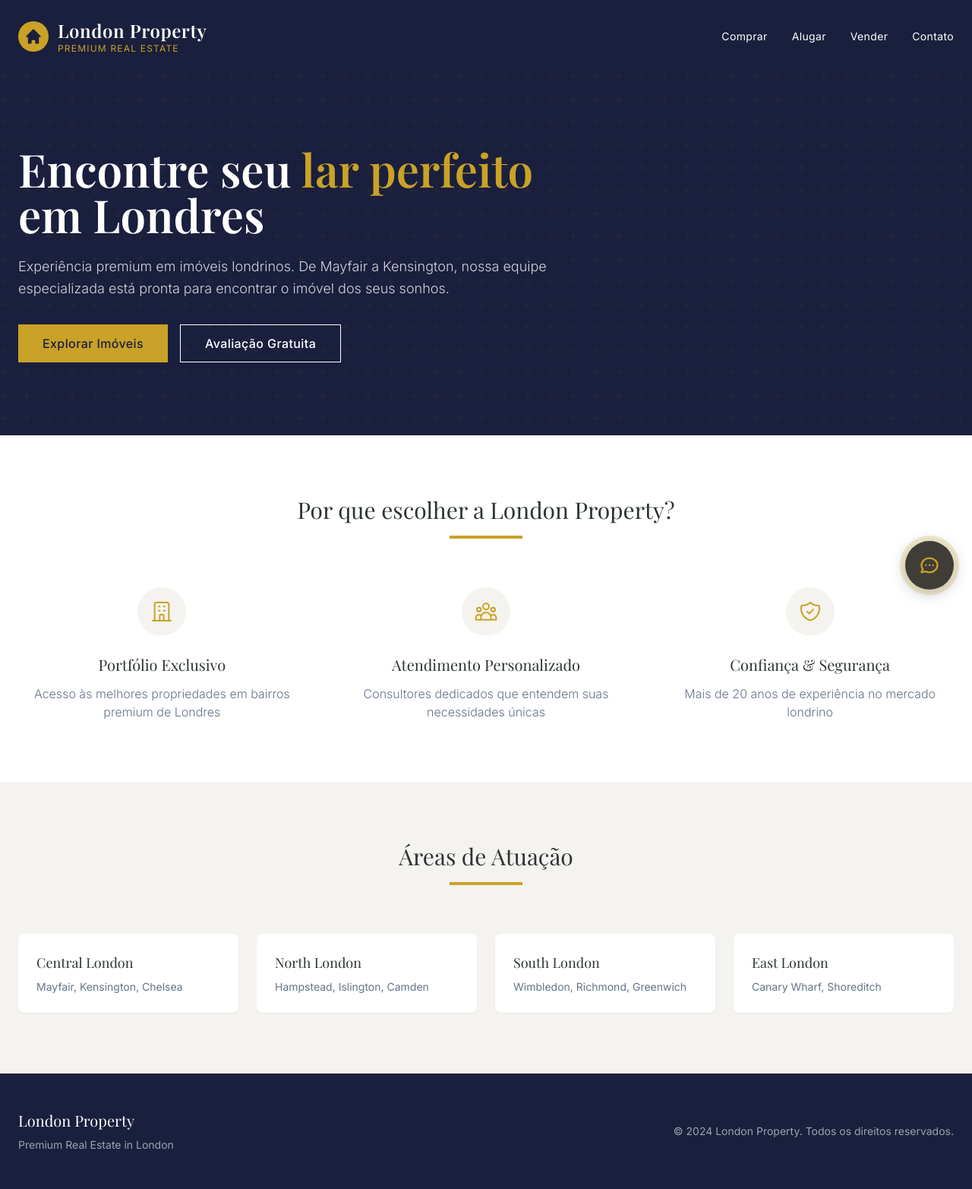
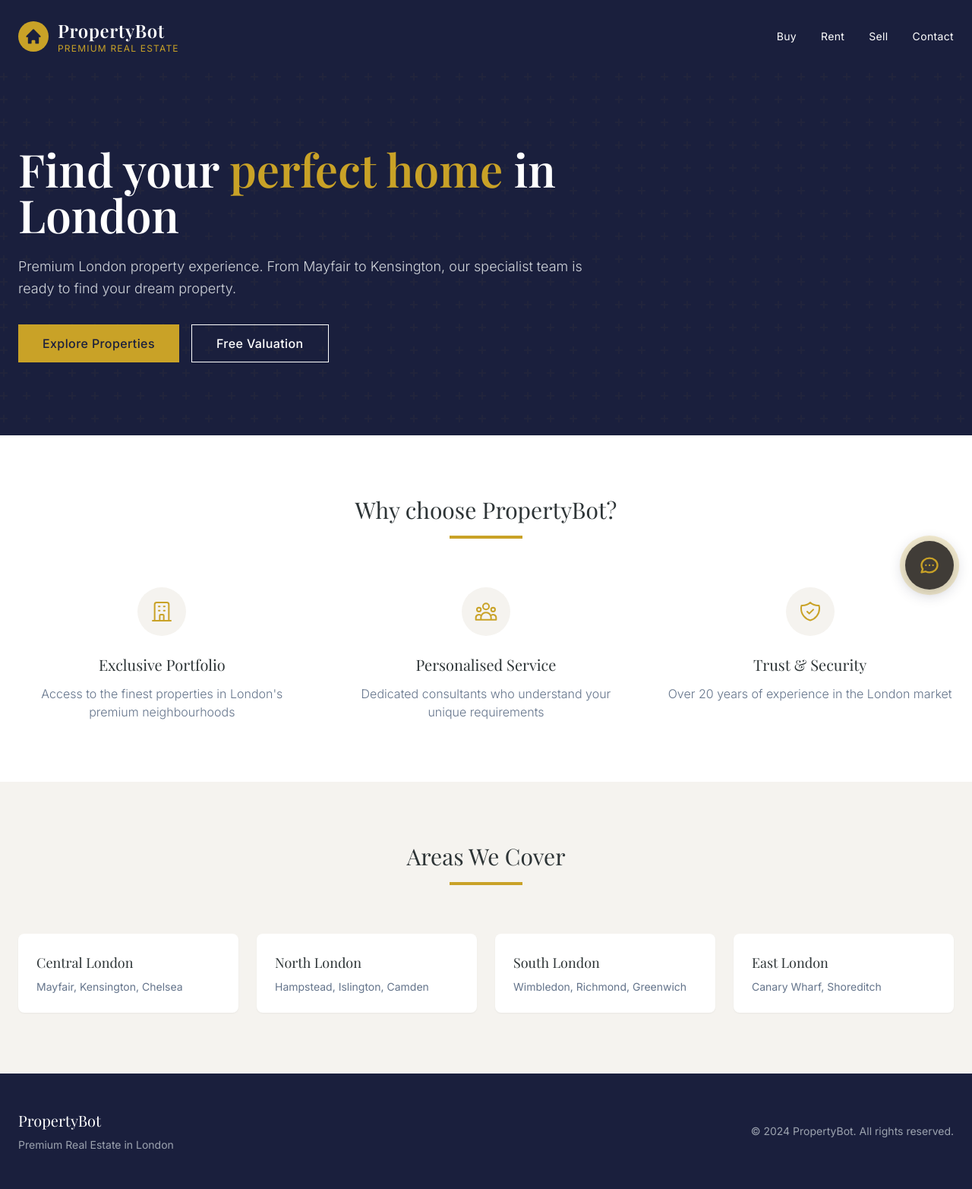
Before and after one commit to MaiconJonatha/imob-chatbot, a FastAPI app: page / in a window 1280 px wide. Shown: the whole page at 76% size. Run offline with FastAPI, Linux system fonts and the light colour scheme; some libraries are stand-ins or nearby versions.

Commit message:
Translate all remaining Portuguese text to English
- Translate index.html completely to British English
- Change CSV validation values from Sim/Não to Yes/No
- Change admin panel date format from pt-BR to en-GB
- Update index.html with Sophie photo and PropertyBot branding

Co-Authored-By: Claude Opus 4.5 <noreply@anthropic.com>

```diff
--- a/backend/main.py
+++ b/backend/main.py
@@ -327,8 +327,8 @@ def save_lead_to_csv(lead_data: dict, email_valid: bool, postcode_valid: bool):
             lead_data.get("orcamento", ""),
             lead_data.get("postcode", ""),
             lead_data.get("detalhes_adicionais", ""),
-            "Sim" if email_valid else "Não",
-            "Sim" if postcode_valid else "Não"
+            "Yes" if email_valid else "No",
+            "Yes" if postcode_valid else "No"
         ])
 
 
@@ -551,7 +551,7 @@ ADMIN_HTML = """
                 }
 
                 tbody.innerHTML = data.leads.reverse().map(lead => {
-                    const date = new Date(lead.timestamp).toLocaleDateString('pt-BR', {
+                    const date = new Date(lead.timestamp).toLocaleDateString('en-GB', {
                         day: '2-digit',
                         month: '2-digit',
                         year: 'numeric',
@@ -565,8 +565,8 @@ ADMIN_HTML = """
                         'sell': 'bg-purple-100 text-purple-800'
                     }[lead.tipo_interesse?.toLowerCase()] || 'bg-gray-100 text-gray-800';
 
-                    const emailValid = lead.email_valido === 'Sim';
-                    const postcodeValid = lead.postcode_valido === 'Sim';
+                    const emailValid = lead.email_valido === 'Yes';
+                    const postcodeValid = lead.postcode_valido === 'Yes';
 
                     const interestText = {'buy': 'buying', 'rent': 'renting', 'sell': 'selling'}[lead.tipo_interesse?.toLowerCase()] || 'property';
                     const whatsappMsg = encodeURIComponent(`Hello ${lead.nome}! I hope you're well. I noticed you're interested in ${interestText} in the ${lead.postcode || 'London'} area. I'm Sophie from PropertyBot and would love to assist you. Would you be available for a quick chat?`);
--- a/frontend/templates/index.html
+++ b/frontend/templates/index.html
@@ -1,9 +1,9 @@
 <!DOCTYPE html>
-<html lang="pt-BR">
+<html lang="en-GB">
 <head>
     <meta charset="UTF-8">
     <meta name="viewport" content="width=device-width, initial-scale=1.0">
-    <title>London Property Agent | Sua Imobiliária em Londres</title>
+    <title>PropertyBot | Premium London Estate Agency</title>
     <script src="https://cdn.tailwindcss.com"></script>
     <link rel="preconnect" href="https://fonts.googleapis.com">
     <link rel="preconnect" href="https://fonts.gstatic.com" crossorigin>
@@ -43,15 +43,15 @@
                         </svg>
                     </div>
                     <div>
-                        <h1 class="font-serif text-2xl font-semibold tracking-wide">London Property</h1>
+                        <h1 class="font-serif text-2xl font-semibold tracking-wide">PropertyBot</h1>
                         <p class="text-london-gold text-xs tracking-widest uppercase">Premium Real Estate</p>
                     </div>
                 </div>
                 <nav class="hidden md:flex space-x-8 text-sm tracking-wide">
-                    <a href="#" class="hover:text-london-gold transition-colors">Comprar</a>
-                    <a href="#" class="hover:text-london-gold transition-colors">Alugar</a>
-                    <a href="#" class="hover:text-london-gold transition-colors">Vender</a>
-                    <a href="#" class="hover:text-london-gold transition-colors">Contato</a>
+                    <a href="#" class="hover:text-london-gold transition-colors">Buy</a>
+                    <a href="#" class="hover:text-london-gold transition-colors">Rent</a>
+                    <a href="#" class="hover:text-london-gold transition-colors">Sell</a>
+                    <a href="#" class="hover:text-london-gold transition-colors">Contact</a>
                 </nav>
             </div>
         </div>
@@ -65,18 +65,18 @@
         <div class="container mx-auto px-6 relative z-10">
             <div class="max-w-3xl">
                 <h2 class="font-serif text-5xl md:text-6xl font-semibold leading-tight mb-6">
-                    Encontre seu <span class="text-london-gold">lar perfeito</span> em Londres
+                    Find your <span class="text-london-gold">perfect home</span> in London
                 </h2>
                 <p class="text-lg text-gray-300 mb-8 font-light leading-relaxed">
-                    Experiência premium em imóveis londrinos. De Mayfair a Kensington,
-                    nossa equipe especializada está pronta para encontrar o imóvel dos seus sonhos.
+                    Premium London property experience. From Mayfair to Kensington,
+                    our specialist team is ready to find your dream property.
                 </p>
                 <div class="flex flex-wrap gap-4">
                     <button class="bg-london-gold text-london-navy px-8 py-3 font-medium tracking-wide hover:bg-yellow-500 transition-colors">
-                        Explorar Imóveis
+                        Explore Properties
                     </button>
                     <button class="border border-white px-8 py-3 font-medium tracking-wide hover:bg-white hover:text-london-navy transition-all">
-                        Avaliação Gratuita
+                        Free Valuation
                     </button>
                 </div>
             </div>
@@ -87,7 +87,7 @@
     <section class="py-20 bg-white">
         <div class="container mx-auto px-6">
             <div class="text-center mb-16">
-                <h3 class="font-serif text-3xl text-london-charcoal mb-4">Por que escolher a London Property?</h3>
+                <h3 class="font-serif text-3xl text-london-charcoal mb-4">Why choose PropertyBot?</h3>
                 <div class="w-24 h-1 bg-london-gold mx-auto"></div>
             </div>
             <div class="grid md:grid-cols-3 gap-12">
@@ -97,8 +97,8 @@
                             <path stroke-linecap="round" stroke-linejoin="round" stroke-width="1.5" d="M19 21V5a2 2 0 00-2-2H7a2 2 0 00-2 2v16m14 0h2m-2 0h-5m-9 0H3m2 0h5M9 7h1m-1 4h1m4-4h1m-1 4h1m-5 10v-5a1 1 0 011-1h2a1 1 0 011 1v5m-4 0h4"/>
                         </svg>
                     </div>
-                    <h4 class="font-serif text-xl text-london-charcoal mb-3">Portfólio Exclusivo</h4>
-                    <p class="text-london-slate font-light">Acesso às melhores propriedades em bairros premium de Londres</p>
+                    <h4 class="font-serif text-xl text-london-charcoal mb-3">Exclusive Portfolio</h4>
+                    <p class="text-london-slate font-light">Access to the finest properties in London's premium neighbourhoods</p>
                 </div>
                 <div class="text-center">
                     <div class="w-16 h-16 bg-london-cream rounded-full flex items-center justify-center mx-auto mb-6">
@@ -106,8 +106,8 @@
                             <path stroke-linecap="round" stroke-linejoin="round" stroke-width="1.5" d="M17 20h5v-2a3 3 0 00-5.356-1.857M17 20H7m10 0v-2c0-.656-.126-1.283-.356-1.857M7 20H2v-2a3 3 0 015.356-1.857M7 20v-2c0-.656.126-1.283.356-1.857m0 0a5.002 5.002 0 019.288 0M15 7a3 3 0 11-6 0 3 3 0 016 0zm6 3a2 2 0 11-4 0 2 2 0 014 0zM7 10a2 2 0 11-4 0 2 2 0 014 0z"/>
                         </svg>
                     </div>
-                    <h4 class="font-serif text-xl text-london-charcoal mb-3">Atendimento Personalizado</h4>
-                    <p class="text-london-slate font-light">Consultores dedicados que entendem suas necessidades únicas</p>
+                    <h4 class="font-serif text-xl text-london-charcoal mb-3">Personalised Service</h4>
+                    <p class="text-london-slate font-light">Dedicated consultants who understand your unique requirements</p>
                 </div>
                 <div class="text-center">
                     <div class="w-16 h-16 bg-london-cream rounded-full flex items-center justify-center mx-auto mb-6">
@@ -115,8 +115,8 @@
                             <path stroke-linecap="round" stroke-linejoin="round" stroke-width="1.5" d="M9 12l2 2 4-4m5.618-4.016A11.955 11.955 0 0112 2.944a11.955 11.955 0 01-8.618 3.04A12.02 12.02 0 003 9c0 5.591 3.824 10.29 9 11.622 5.176-1.332 9-6.03 9-11.622 0-1.042-.133-2.052-.382-3.016z"/>
                         </svg>
                     </div>
-                    <h4 class="font-serif text-xl text-london-charcoal mb-3">Confiança & Segurança</h4>
-                    <p class="text-london-slate font-light">Mais de 20 anos de experiência no mercado londrino</p>
+                    <h4 class="font-serif text-xl text-london-charcoal mb-3">Trust & Security</h4>
+                    <p class="text-london-slate font-light">Over 20 years of experience in the London market</p>
                 </div>
             </div>
         </div>
@@ -126,7 +126,7 @@
     <section class="py-20 bg-london-cream">
         <div class="container mx-auto px-6">
             <div class="text-center mb-16">
-                <h3 class="font-serif text-3xl text-london-charcoal mb-4">Áreas de Atuação</h3>
+                <h3 class="font-serif text-3xl text-london-charcoal mb-4">Areas We Cover</h3>
                 <div class="w-24 h-1 bg-london-gold mx-auto"></div>
             </div>
             <div class="grid md:grid-cols-4 gap-6">
@@ -155,11 +155,11 @@
         <div class="container mx-auto px-6">
             <div class="flex flex-col md:flex-row justify-between items-center">
                 <div class="mb-6 md:mb-0">
-                    <h4 class="font-serif text-xl mb-2">London Property</h4>
+                    <h4 class="font-serif text-xl mb-2">PropertyBot</h4>
                     <p class="text-gray-400 text-sm">Premium Real Estate in London</p>
                 </div>
                 <div class="text-center md:text-right text-sm text-gray-400">
-                    <p>&copy; 2024 London Property. Todos os direitos reservados.</p>
+                    <p>&copy; 2024 PropertyBot. All rights reserved.</p>
                 </div>
             </div>
         </div>
@@ -182,14 +182,12 @@
             <!-- Chat Header -->
             <div class="bg-london-navy text-white p-4">
                 <div class="flex items-center space-x-3">
-                    <div class="w-10 h-10 bg-london-gold rounded-full flex items-center justify-center">
-                        <svg class="w-5 h-5 text-london-navy" fill="currentColor" viewBox="0 0 20 20">
-                            <path d="M10.707 2.293a1 1 0 00-1.414 0l-7 7a1 1 0 001.414 1.414L4 10.414V17a1 1 0 001 1h2a1 1 0 001-1v-2a1 1 0 011-1h2a1 1 0 011 1v2a1 1 0 001 1h2a1 1 0 001-1v-6.586l.293.293a1 1 0 001.414-1.414l-7-7z"/>
-                        </svg>
+                    <div class="w-10 h-10 rounded-full overflow-hidden border-2 border-london-gold">
+                        <img src="https://images.unsplash.com/photo-1573497019940-1c28c88b4f3e?w=150&h=150&fit=crop&crop=face" alt="Sophie" class="w-full h-full object-cover">
                     </div>
                     <div>
-                        <h5 class="font-serif font-semibold">London Property Assistant</h5>
-                        <p class="text-xs text-london-gold">Online agora</p>
+                        <h5 class="font-serif font-semibold">Sophie</h5>
+                        <p class="text-xs text-london-gold">Online now</p>
                     </div>
                 </div>
             </div>
@@ -198,13 +196,11 @@
             <div id="chat-messages" class="h-80 overflow-y-auto p-4 bg-london-cream space-y-4">
                 <!-- Welcome Message -->
                 <div class="flex items-start space-x-2">
-                    <div class="w-8 h-8 bg-london-navy rounded-full flex items-center justify-center flex-shrink-0">
-                        <svg class="w-4 h-4 text-london-gold" fill="currentColor" viewBox="0 0 20 20">
-                            <path d="M10.707 2.293a1 1 0 00-1.414 0l-7 7a1 1 0 001.414 1.414L4 10.414V17a1 1 0 001 1h2a1 1 0 001-1v-2a1 1 0 011-1h2a1 1 0 011 1v2a1 1 0 001 1h2a1 1 0 001-1v-6.586l.293.293a1 1 0 001.414-1.414l-7-7z"/>
-                        </svg>
+                    <div class="w-8 h-8 rounded-full overflow-hidden border-2 border-london-gold flex-shrink-0">
+                        <img src="https://images.unsplash.com/photo-1573497019940-1c28c88b4f3e?w=150&h=150&fit=crop&crop=face" alt="Sophie" class="w-full h-full object-cover">
                     </div>
                     <div class="bg-white rounded-2xl rounded-tl-none p-3 shadow-sm max-w-[80%]">
-                        <p class="text-sm text-london-charcoal">Olá! Bem-vindo à London Property. Sou seu assistente virtual especializado no mercado imobiliário de Londres. Como posso ajudá-lo hoje? Você está interessado em <strong>comprar</strong>, <strong>alugar</strong> ou <strong>vender</strong> um imóvel?</p>
+                        <p class="text-sm text-london-charcoal">Hello! Welcome to PropertyBot. I'm Sophie, your virtual assistant specialising in the London property market. How may I help you today? Are you interested in <strong>buying</strong>, <strong>renting</strong> or <strong>selling</strong> a property?</p>
                     </div>
                 </div>
             </div>
@@ -214,7 +210,7 @@
                 <form id="chat-form" class="flex space-x-2">
                     <input type="text" id="chat-input"
                            class="flex-1 px-4 py-2 border border-gray-200 rounded-full text-sm focus:outline-none focus:border-london-gold focus:ring-1 focus:ring-london-gold"
-                           placeholder="Digite sua mensagem..."
+                           placeholder="Type your message..."
                            autocomplete="off">
                     <button type="submit"
                             class="w-10 h-10 bg-london-navy rounded-full flex items-center justify-center hover:bg-london-charcoal transition-colors">
@@ -231,7 +227,7 @@
                     <svg class="w-5 h-5 text-green-600" fill="none" stroke="currentColor" viewBox="0 0 24 24">
                         <path stroke-linecap="round" stroke-linejoin="round" stroke-width="2" d="M9 12l2 2 4-4m6 2a9 9 0 11-18 0 9 9 0 0118 0z"/>
                     </svg>
-                    <p class="text-sm text-green-800">Seus dados foram registrados! Entraremos em contato em breve.</p>
+                    <p class="text-sm text-green-800">Your details have been registered! We shall be in touch shortly.</p>
                 </div>
             </div>
         </div>
```
